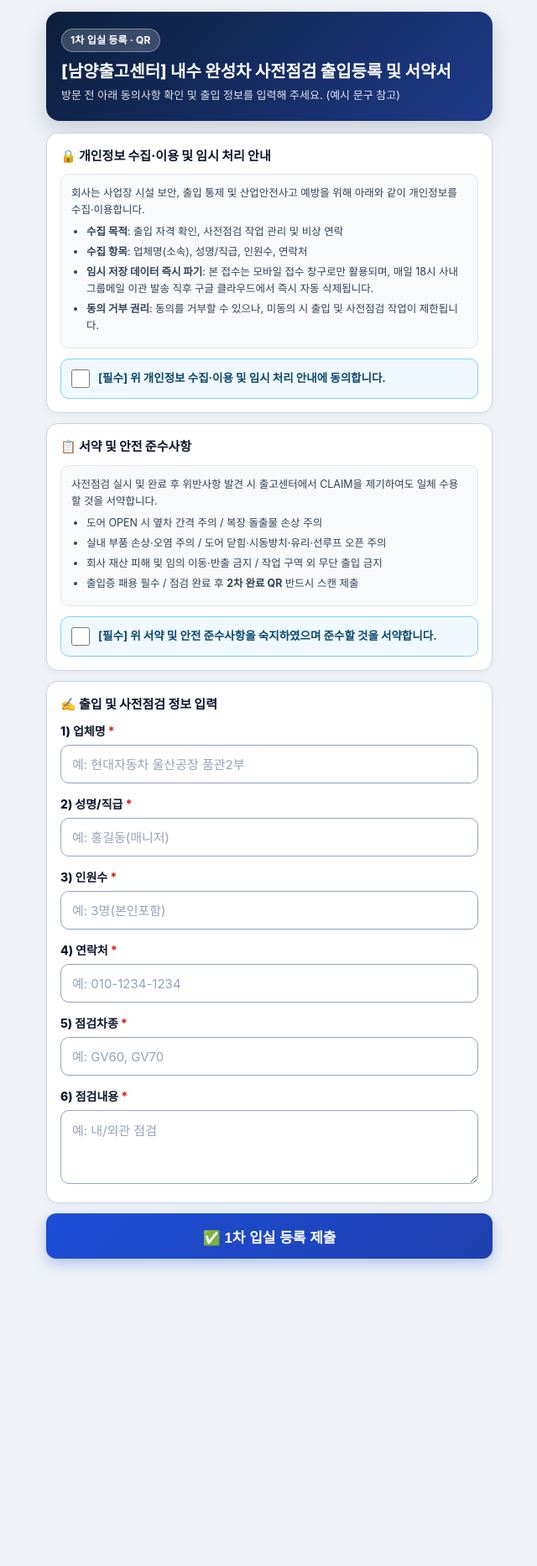
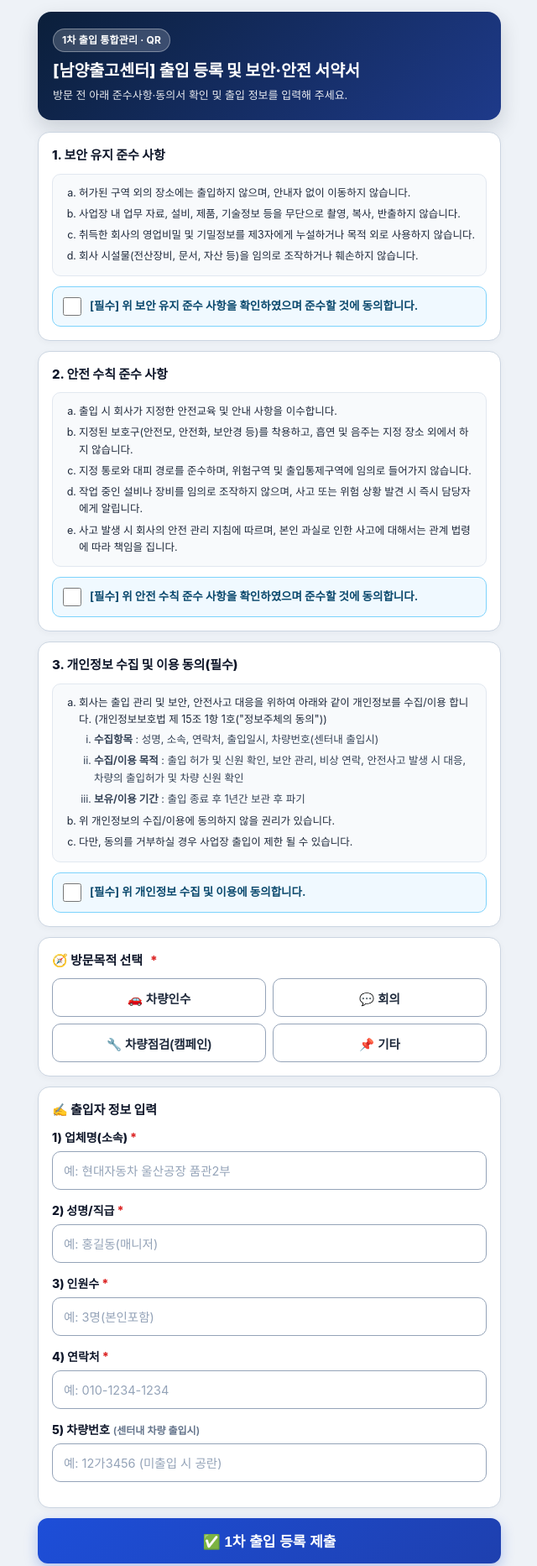
Before and after one commit to jaythonpark/namyang-qr, a plain HTML site: page index.html in a window 1280 px wide. Shown: the top 1865 px of the page at 84% size, without its empty margins (319-959 px from the left). Before the commit the page ends 1539 px from the top, so only its background shows below. Drawn offline with Linux system fonts and the light colour scheme.

Commit message:
Apply official consent terms, visit purpose, and vehicle number

```diff
--- a/index.html
+++ b/index.html
@@ -3,7 +3,7 @@
 <head>
   <meta charset="UTF-8" />
   <meta name="viewport" content="width=device-width, initial-scale=1, maximum-scale=1, user-scalable=no" />
-  <title>[남양출고센터] 협력사 사전점검 출입관리</title>
+  <title>[남양출고센터] 출입 통합관리</title>
   <style>
     * { box-sizing: border-box; -webkit-tap-highlight-color: transparent; }
     body {
@@ -14,7 +14,7 @@
       font-family: -apple-system, BlinkMacSystemFont, "Apple SD Gothic Neo", "Noto Sans KR", "Malgun Gothic", sans-serif;
       line-height: 1.5;
     }
-    .wrap { max-width: 560px; margin: 0 auto; padding: 14px 14px 40px; }
+    .wrap { max-width: 580px; margin: 0 auto; padding: 14px 14px 44px; }
     .hero {
       background: linear-gradient(135deg, #0b1f3a 0%, #1e3a8a 100%);
       color: #fff;
@@ -36,8 +36,8 @@
       margin-bottom: 10px;
       letter-spacing: 0.2px;
     }
-    .hero h1 { margin: 0 0 6px; font-size: 20px; font-weight: 800; line-height: 1.32; }
-    .hero p { margin: 0; font-size: 13px; color: rgba(255, 255, 255, 0.88); }
+    .hero h1 { margin: 0 0 6px; font-size: 19.5px; font-weight: 800; line-height: 1.32; }
+    .hero p { margin: 0; font-size: 13px; color: rgba(255, 255, 255, 0.9); }
     .card {
       background: #ffffff;
       border: 1px solid #cbd5e1;
@@ -59,14 +59,16 @@
       background: #f8fafc;
       border: 1px solid #e2e8f0;
       border-radius: 10px;
-      padding: 12px;
+      padding: 12px 13px;
       font-size: 12.5px;
-      color: #334155;
-      line-height: 1.6;
+      color: #1e293b;
+      line-height: 1.62;
       margin-bottom: 12px;
     }
-    .notice-box ul { margin: 6px 0 0; padding-left: 18px; }
-    .notice-box li { margin-bottom: 4px; }
+    .notice-list { margin: 0; padding-left: 18px; }
+    .notice-list li { margin-bottom: 5px; }
+    .notice-list li:last-child { margin-bottom: 0; }
+    .sub-list { margin: 4px 0 6px; padding-left: 18px; list-style-type: lower-roman; color: #334155; }
     .info-banner {
       background: #eff6ff;
       border: 1px solid #bfdbfe;
@@ -76,6 +78,16 @@
       font-size: 13px;
       font-weight: 600;
       margin-bottom: 12px;
+    }
+    .warn-banner {
+      background: #fefce8;
+      border: 1px solid #fde047;
+      color: #854d0e;
+      border-radius: 10px;
+      padding: 10px 12px;
+      font-size: 12.5px;
+      font-weight: 700;
+      margin-top: 10px;
     }
     .check-row {
       display: flex;
@@ -97,6 +109,33 @@
       flex-shrink: 0;
       accent-color: #1d4ed8;
     }
+    .purpose-grid {
+      display: grid;
+      grid-template-columns: repeat(2, 1fr);
+      gap: 8px;
+    }
+    .purpose-btn {
+      display: flex;
+      align-items: center;
+      justify-content: center;
+      text-align: center;
+      min-height: 46px;
+      padding: 10px 8px;
+      border: 1.5px solid #94a3b8;
+      border-radius: 10px;
+      background: #ffffff;
+      color: #1e293b;
+      font-size: 14.5px;
+      font-weight: 700;
+      cursor: pointer;
+      transition: all 0.15s;
+    }
+    .purpose-btn.active {
+      background: #eff6ff;
+      border-color: #1d4ed8;
+      color: #1d4ed8;
+      box-shadow: 0 0 0 2px rgba(29, 78, 216, 0.18);
+    }
     .field { margin-bottom: 14px; }
     .field:last-child { margin-bottom: 0; }
     .field label {
@@ -107,6 +146,7 @@
       margin-bottom: 6px;
     }
     .req { color: #dc2626; margin-left: 3px; }
+    .opt { color: #64748b; font-size: 12px; font-weight: 600; margin-left: 4px; }
     .inp, .ta {
       width: 100%;
       font-size: 16px;
@@ -119,12 +159,12 @@
       outline: none;
       transition: border-color 0.15s, box-shadow 0.15s;
     }
-    .inp::placeholder, .ta::placeholder { color: #94a3b8; font-size: 15px; }
+    .inp::placeholder, .ta::placeholder { color: #94a3b8; font-size: 14.5px; }
     .inp:focus, .ta:focus {
       border-color: #2563eb;
       box-shadow: 0 0 0 3px rgba(37, 99, 235, 0.18);
     }
-    .ta { min-height: 88px; resize: vertical; }
+    .ta { min-height: 84px; resize: vertical; }
     .grid-2 { display: grid; grid-template-columns: 1fr 1fr; gap: 10px; }
     .btn-submit {
       width: 100%;
@@ -204,6 +244,7 @@
   <script>
     const SUBMIT_ENDPOINT = 'https://jaython-macbookair.tailb5b29e.ts.net:8443/submit';
     const mode = new URLSearchParams(location.search).get('mode') === '2' ? '2' : '1';
+    let selectedPurpose = '';
 
     function esc(s) {
       return String(s || '').replace(/[&<>"']/g, m => ({'&':'&amp;','<':'&lt;','>':'&gt;','"':'&quot;',"'":'&#39;'}[m]));
@@ -220,7 +261,6 @@
       el.textContent = '⚠️ ' + msg;
       el.style.display = 'block';
     }
-
     async function postToServer(payload) {
       const r = await fetch(SUBMIT_ENDPOINT, {
         method: 'POST',
@@ -231,74 +271,124 @@
       if (!r.ok || !d.ok) throw new Error(d.message || '서버 저장 실패');
       return d;
     }
+    function selectPurpose(val) {
+      selectedPurpose = val;
+      document.querySelectorAll('.purpose-btn').forEach(btn => {
+        btn.classList.toggle('active', btn.dataset.val === val);
+      });
+      const isCampaign = (val === '차량점검(캠페인)');
+      const campBox = document.getElementById('f1-campaign-box');
+      const noticeEl = document.getElementById('f1-purpose-notice');
+      if (campBox) campBox.style.display = isCampaign ? 'block' : 'none';
+      if (noticeEl) {
+        noticeEl.style.display = 'block';
+        noticeEl.textContent = isCampaign
+          ? '📌 차량점검(캠페인) 대상자는 작업 완료 후 반드시 2차 완료 QR을 추가 작성해 주세요.'
+          : `✅ '${val}' 방문자는 1차 출입등록만 작성하시면 완료됩니다. (2차 양식 작성 불필요)`;
+      }
+    }
 
     if (mode === '1') {
-      document.title = '[남양출고센터] 내수 완성차 사전점검 출입등록 및 서약서 (1차)';
+      document.title = '[남양출고센터] 출입 통합관리 등록 및 서약서 (1차)';
       document.getElementById('app').innerHTML = `
         <div class="hero">
-          <span class="badge">1차 입실 등록 · QR</span>
-          <h1>[남양출고센터] 내수 완성차 사전점검 출입등록 및 서약서</h1>
-          <p>방문 전 아래 동의사항 확인 및 출입 정보를 입력해 주세요. (예시 문구 참고)</p>
+          <span class="badge">1차 출입 통합관리 · QR</span>
+          <h1>[남양출고센터] 출입 등록 및 보안·안전 서약서</h1>
+          <p>방문 전 아래 준수사항·동의서 확인 및 출입 정보를 입력해 주세요.</p>
         </div>
         <div id="form-box">
           <div class="card">
-            <h2 class="sec-title">🔒 개인정보 수집·이용 및 임시 처리 안내</h2>
+            <h2 class="sec-title">1. 보안 유지 준수 사항</h2>
             <div class="notice-box">
-              회사는 사업장 시설 보안, 출입 통제 및 산업안전사고 예방을 위해 아래와 같이 개인정보를 수집·이용합니다.
-              <ul>
-                <li><b>수집 목적</b>: 출입 자격 확인, 사전점검 작업 관리 및 비상 연락</li>
-                <li><b>수집 항목</b>: 업체명(소속), 성명/직급, 인원수, 연락처</li>
-                <li><b>임시 저장 데이터 즉시 파기</b>: 본 접수는 모바일 접수 창구로만 활용되며, 매일 18시 사내 그룹메일 이관 발송 직후 구글 클라우드에서 즉시 자동 삭제됩니다.</li>
-                <li><b>동의 거부 권리</b>: 동의를 거부할 수 있으나, 미동의 시 출입 및 사전점검 작업이 제한됩니다.</li>
-              </ul>
+              <ol class="notice-list" type="a">
+                <li>허가된 구역 외의 장소에는 출입하지 않으며, 안내자 없이 이동하지 않습니다.</li>
+                <li>사업장 내 업무 자료, 설비, 제품, 기술정보 등을 무단으로 촬영, 복사, 반출하지 않습니다.</li>
+                <li>취득한 회사의 영업비밀 및 기밀정보를 제3자에게 누설하거나 목적 외로 사용하지 않습니다.</li>
+                <li>회사 시설물(전산장비, 문서, 자산 등)을 임의로 조작하거나 훼손하지 않습니다.</li>
+              </ol>
             </div>
-            <label class="check-row"><input type="checkbox" id="f1-privacy" /><span>[필수] 위 개인정보 수집·이용 및 임시 처리 안내에 동의합니다.</span></label>
+            <label class="check-row"><input type="checkbox" id="f1-security" /><span>[필수] 위 보안 유지 준수 사항을 확인하였으며 준수할 것에 동의합니다.</span></label>
           </div>
+
           <div class="card">
-            <h2 class="sec-title">📋 서약 및 안전 준수사항</h2>
+            <h2 class="sec-title">2. 안전 수칙 준수 사항</h2>
             <div class="notice-box">
-              사전점검 실시 및 완료 후 위반사항 발견 시 출고센터에서 CLAIM을 제기하여도 일체 수용할 것을 서약합니다.
-              <ul>
-                <li>도어 OPEN 시 옆차 간격 주의 / 복장 돌출물 손상 주의</li>
-                <li>실내 부품 손상·오염 주의 / 도어 닫힘·시동방치·유리·선루프 오픈 주의</li>
-                <li>회사 재산 피해 및 임의 이동·반출 금지 / 작업 구역 외 무단 출입 금지</li>
-                <li>출입증 패용 필수 / 점검 완료 후 <b>2차 완료 QR</b> 반드시 스캔 제출</li>
-              </ul>
+              <ol class="notice-list" type="a">
+                <li>출입 시 회사가 지정한 안전교육 및 안내 사항을 이수합니다.</li>
+                <li>지정된 보호구(안전모, 안전화, 보안경 등)를 착용하고, 흡연 및 음주는 지정 장소 외에서 하지 않습니다.</li>
+                <li>지정 통로와 대피 경로를 준수하며, 위험구역 및 출입통제구역에 임의로 들어가지 않습니다.</li>
+                <li>작업 중인 설비나 장비를 임의로 조작하지 않으며, 사고 또는 위험 상황 발견 시 즉시 담당자에게 알립니다.</li>
+                <li>사고 발생 시 회사의 안전 관리 지침에 따르며, 본인 과실로 인한 사고에 대해서는 관계 법령에 따라 책임을 집니다.</li>
+              </ol>
             </div>
-            <label class="check-row"><input type="checkbox" id="f1-pledge" /><span>[필수] 위 서약 및 안전 준수사항을 숙지하였으며 준수할 것을 서약합니다.</span></label>
+            <label class="check-row"><input type="checkbox" id="f1-safety" /><span>[필수] 위 안전 수칙 준수 사항을 확인하였으며 준수할 것에 동의합니다.</span></label>
           </div>
+
           <div class="card">
-            <h2 class="sec-title">✍️ 출입 및 사전점검 정보 입력</h2>
-            <div class="field"><label for="f1-company">1) 업체명<span class="req">*</span></label><input id="f1-company" class="inp" type="text" placeholder="예: 현대자동차 울산공장 품관2부" /></div>
+            <h2 class="sec-title">3. 개인정보 수집 및 이용 동의(필수)</h2>
+            <div class="notice-box">
+              <ol class="notice-list" type="a">
+                <li>회사는 출입 관리 및 보안, 안전사고 대응을 위하여 아래와 같이 개인정보를 수집/이용 합니다. (개인정보보호법 제 15조 1항 1호("정보주체의 동의"))
+                  <ul class="sub-list">
+                    <li><b>수집항목</b> : 성명, 소속, 연락처, 출입일시, 차량번호(센터내 출입시)</li>
+                    <li><b>수집/이용 목적</b> : 출입 허가 및 신원 확인, 보안 관리, 비상 연락, 안전사고 발생 시 대응, 차량의 출입허가 및 차량 신원 확인</li>
+                    <li><b>보유/이용 기간</b> : 출입 종료 후 1년간 보관 후 파기</li>
+                  </ul>
+                </li>
+                <li>위 개인정보의 수집/이용에 동의하지 않을 권리가 있습니다.</li>
+                <li>다만, 동의를 거부하실 경우 사업장 출입이 제한 될 수 있습니다.</li>
+              </ol>
+            </div>
+            <label class="check-row"><input type="checkbox" id="f1-privacy" /><span>[필수] 위 개인정보 수집 및 이용에 동의합니다.</span></label>
+          </div>
+
+          <div class="card">
+            <h2 class="sec-title">🧭 방문목적 선택<span class="req">*</span></h2>
+            <div class="purpose-grid">
+              <button type="button" class="purpose-btn" data-val="차량인수" onclick="selectPurpose('차량인수')">🚗 차량인수</button>
+              <button type="button" class="purpose-btn" data-val="회의" onclick="selectPurpose('회의')">💬 회의</button>
+              <button type="button" class="purpose-btn" data-val="차량점검(캠페인)" onclick="selectPurpose('차량점검(캠페인)')">🔧 차량점검(캠페인)</button>
+              <button type="button" class="purpose-btn" data-val="기타" onclick="selectPurpose('기타')">📌 기타</button>
+            </div>
+            <div id="f1-purpose-notice" class="warn-banner" style="display:none;"></div>
+          </div>
+
+          <div class="card">
+            <h2 class="sec-title">✍️ 출입자 정보 입력</h2>
+            <div class="field"><label for="f1-company">1) 업체명(소속)<span class="req">*</span></label><input id="f1-company" class="inp" type="text" placeholder="예: 현대자동차 울산공장 품관2부" /></div>
             <div class="field"><label for="f1-name">2) 성명/직급<span class="req">*</span></label><input id="f1-name" class="inp" type="text" placeholder="예: 홍길동(매니저)" /></div>
             <div class="field"><label for="f1-headcount">3) 인원수<span class="req">*</span></label><input id="f1-headcount" class="inp" type="text" placeholder="예: 3명(본인포함)" /></div>
             <div class="field"><label for="f1-phone">4) 연락처<span class="req">*</span></label><input id="f1-phone" class="inp" type="tel" inputmode="numeric" oninput="formatPhone(this)" placeholder="예: 010-1234-1234" /></div>
-            <div class="field"><label for="f1-car">5) 점검차종<span class="req">*</span></label><input id="f1-car" class="inp" type="text" placeholder="예: GV60, GV70" /></div>
-            <div class="field"><label for="f1-content">6) 점검내용<span class="req">*</span></label><textarea id="f1-content" class="ta" placeholder="예: 내/외관 점검"></textarea></div>
+            <div class="field"><label for="f1-carno">5) 차량번호<span class="opt">(센터내 차량 출입시)</span></label><input id="f1-carno" class="inp" type="text" placeholder="예: 12가3456 (미출입 시 공란)" /></div>
+            <div id="f1-campaign-box" style="display:none;margin-top:14px;padding-top:14px;border-top:1px dashed #cbd5e1;">
+              <div class="field"><label for="f1-car">6) 점검차종<span class="req">*</span></label><input id="f1-car" class="inp" type="text" placeholder="예: GV60, GV70" /></div>
+              <div class="field"><label for="f1-content">7) 점검내용<span class="req">*</span></label><textarea id="f1-content" class="ta" placeholder="예: 내/외관 점검"></textarea></div>
+            </div>
           </div>
+
           <div id="f1-err" class="err-box"></div>
-          <button type="button" id="f1-btn" class="btn-submit" onclick="submit1()">✅ 1차 입실 등록 제출</button>
+          <button type="button" id="f1-btn" class="btn-submit" onclick="submit1()">✅ 1차 출입 등록 제출</button>
         </div>
         <div id="done-box" class="done-card">
           <div class="done-icon">✅</div>
-          <h2 class="done-title">1차 입실 등록이 완료되었습니다</h2>
+          <h2 class="done-title">출입 등록이 완료되었습니다</h2>
           <p class="done-sub" id="done-ts"></p>
           <table class="summary-tbl" id="done-tbl"></table>
           <button type="button" class="btn-reset" onclick="location.reload()">새로 작성하기</button>
         </div>`;
     } else {
-      document.title = '[남양출고센터] 사전점검 완료 통보 (2차)';
+      document.title = '[남양출고센터] 차량점검(캠페인) 완료 통보 (2차)';
       document.getElementById('app').innerHTML = `
         <div class="hero mode2">
-          <span class="badge">2차 완료 통보 · QR</span>
-          <h1>[남양출고센터] 사전점검 완료 통보 (2차)</h1>
-          <p>현장 사전점검 완료 후 결과를 입력해 주세요. 완료시간은 제출 시각으로 자동 기록됩니다.</p>
+          <span class="badge">2차 완료 통보 · 차량점검(캠페인) 전용</span>
+          <h1>[남양출고센터] 차량점검(캠페인) 완료 통보 (2차)</h1>
+          <p>차량점검(캠페인) 대상자만 작업 완료 후 작성해 주세요. 완료시간은 제출 시각으로 자동 기록됩니다.</p>
         </div>
         <div id="form-box">
-          <div class="info-banner">💡 1차 출입등록 시 입력한 <b>업체명 · 성명/직급 · 연락처</b>와 동일하게 입력하시면 자동으로 매칭됩니다.</div>
+          <div class="info-banner">💡 <b>차량점검(캠페인) 대상자 전용</b>입니다. 1차 출입등록 시 입력한 <b>업체명 · 성명/직급 · 연락처</b>와 동일하게 입력하시면 자동 매칭됩니다.</div>
           <div class="card">
             <h2 class="sec-title">👤 작업자 확인 정보</h2>
-            <div class="field"><label for="f2-company">1) 업체명<span class="req">*</span></label><input id="f2-company" class="inp" type="text" placeholder="예: 현대자동차 울산공장 품관2부" /></div>
+            <div class="field"><label for="f2-company">1) 업체명(소속)<span class="req">*</span></label><input id="f2-company" class="inp" type="text" placeholder="예: 현대자동차 울산공장 품관2부" /></div>
             <div class="field"><label for="f2-name">2) 성명/직급<span class="req">*</span></label><input id="f2-name" class="inp" type="text" placeholder="예: 홍길동(매니저)" /></div>
             <div class="field"><label for="f2-phone">3) 연락처<span class="req">*</span></label><input id="f2-phone" class="inp" type="tel" inputmode="numeric" oninput="formatPhone(this)" placeholder="예: 010-1234-1234" /></div>
           </div>
@@ -315,7 +405,7 @@
         </div>
         <div id="done-box" class="done-card">
           <div class="done-icon">🏁</div>
-          <h2 class="done-title">사전점검 완료 통보가 접수되었습니다</h2>
+          <h2 class="done-title">차량점검(캠페인) 완료 통보가 접수되었습니다</h2>
           <p class="done-sub" id="done-ts"></p>
           <table class="summary-tbl" id="done-tbl"></table>
           <button type="button" class="btn-reset" onclick="location.reload()">새로 작성하기</button>
@@ -326,33 +416,43 @@
       document.getElementById('f1-err').style.display = 'none';
       const p = {
         mode: '1',
+        purpose: selectedPurpose,
+        agreeSecurity: document.getElementById('f1-security').checked,
+        agreeSafety: document.getElementById('f1-safety').checked,
         agreePrivacy: document.getElementById('f1-privacy').checked,
-        agreePledge: document.getElementById('f1-pledge').checked,
         company: document.getElementById('f1-company').value.trim(),
         name: document.getElementById('f1-name').value.trim(),
         headcount: document.getElementById('f1-headcount').value.trim(),
         phone: document.getElementById('f1-phone').value.trim(),
+        carNo: document.getElementById('f1-carno').value.trim(),
         carModel: document.getElementById('f1-car').value.trim(),
         content: document.getElementById('f1-content').value.trim(),
       };
-      if (!p.agreePrivacy || !p.agreePledge) return showErr('f1-err', '개인정보 동의 및 서약서 필수 체크를 완료해 주세요.');
-      if (!p.company || !p.name || !p.headcount || !p.phone || !p.carModel || !p.content) return showErr('f1-err', '모든 필수 입력 항목을 작성해 주세요.');
+      if (!p.agreeSecurity || !p.agreeSafety || !p.agreePrivacy) return showErr('f1-err', '보안 유지, 안전 수칙, 개인정보 수집·이용 필수 동의 3건을 모두 체크해 주세요.');
+      if (!p.purpose) return showErr('f1-err', '방문목적을 선택해 주세요.');
+      if (!p.company || !p.name || !p.headcount || !p.phone) return showErr('f1-err', '업체명(소속), 성명/직급, 인원수, 연락처를 모두 입력해 주세요.');
+      if (p.purpose === '차량점검(캠페인)' && (!p.carModel || !p.content)) return showErr('f1-err', '차량점검(캠페인) 대상자는 점검차종과 점검내용을 입력해 주세요.');
+
       const btn = document.getElementById('f1-btn');
       btn.disabled = true; btn.textContent = '⏳ 등록 중...';
       try {
         const res = await postToServer(p);
         document.getElementById('form-box').style.display = 'none';
         document.getElementById('done-box').style.display = 'block';
-        document.getElementById('done-ts').textContent = '등록 시각: ' + res.timestamp + ' · 작업 완료 후 2차 QR을 스캔해 주세요.';
+        document.getElementById('done-ts').textContent = res.requiresSecondForm
+          ? `등록 시각: ${res.timestamp} · 작업 완료 후 2차 완료 QR을 스캔해 주세요.`
+          : `등록 시각: ${res.timestamp} · 출입 등록이 완료되었습니다. (2차 양식 작성 불필요)`;
+        const s = res.summary || {};
         document.getElementById('done-tbl').innerHTML =
-          `<tr><th>업체명</th><td>${esc(p.company)}</td></tr>` +
-          `<tr><th>성명/직급</th><td>${esc(p.name)}</td></tr>` +
-          `<tr><th>인원수</th><td>${esc(p.headcount)}</td></tr>` +
-          `<tr><th>연락처</th><td>${esc(p.phone)}</td></tr>` +
-          `<tr><th>점검차종</th><td>${esc(p.carModel)}</td></tr>` +
-          `<tr><th>점검내용</th><td>${esc(p.content)}</td></tr>`;
+          `<tr><th>방문목적</th><td>${esc(s.purpose)}</td></tr>` +
+          `<tr><th>업체명</th><td>${esc(s.company)}</td></tr>` +
+          `<tr><th>성명/직급</th><td>${esc(s.name)}</td></tr>` +
+          `<tr><th>인원수</th><td>${esc(s.headcount)}</td></tr>` +
+          `<tr><th>연락처</th><td>${esc(s.phone)}</td></tr>` +
+          `<tr><th>차량번호</th><td>${esc(s.carNo || '-')}</td></tr>` +
+          (res.requiresSecondForm ? `<tr><th>점검차종</th><td>${esc(s.carModel)}</td></tr><tr><th>점검내용</th><td>${esc(s.content)}</td></tr>` : '');
       } catch (e) {
-        btn.disabled = false; btn.textContent = '✅ 1차 입실 등록 제출';
+        btn.disabled = false; btn.textContent = '✅ 1차 출입 등록 제출';
         showErr('f1-err', '전송 오류: ' + e.message);
       }
     }
@@ -375,7 +475,7 @@
         const res = await postToServer(p);
         document.getElementById('form-box').style.display = 'none';
         document.getElementById('done-box').style.display = 'block';
-        document.getElementById('done-ts').textContent = '완료 시각: ' + res.timestamp + ' · 매칭상태: ' + res.matchStatus;
+        document.getElementById('done-ts').textContent = `완료 시각: ${res.timestamp} · 매칭상태: ${res.matchStatus}`;
         document.getElementById('done-tbl').innerHTML =
           `<tr><th>업체명</th><td>${esc(p.company)}</td></tr>` +
           `<tr><th>성명/직급</th><td>${esc(p.name)}</td></tr>` +
```
